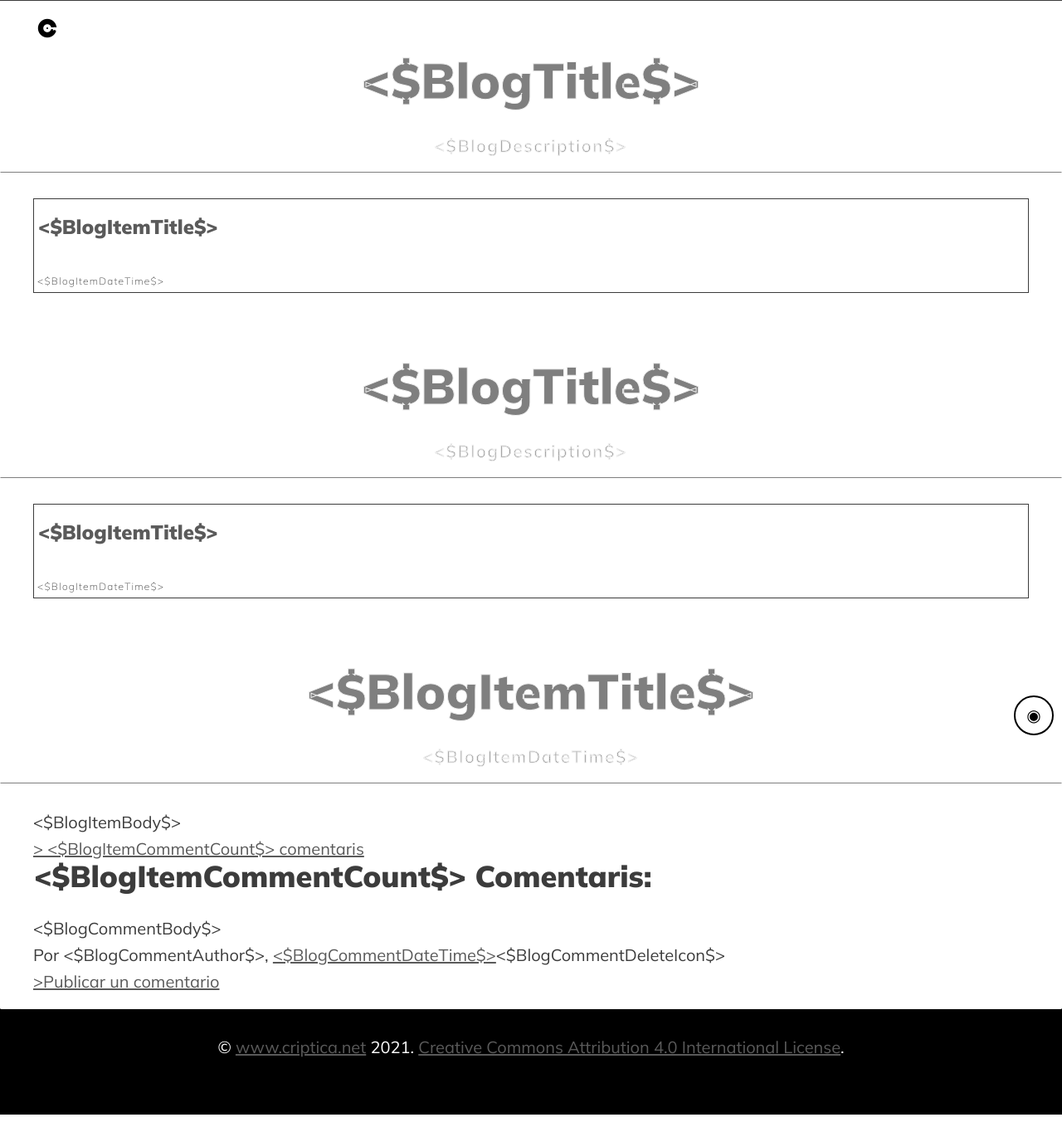
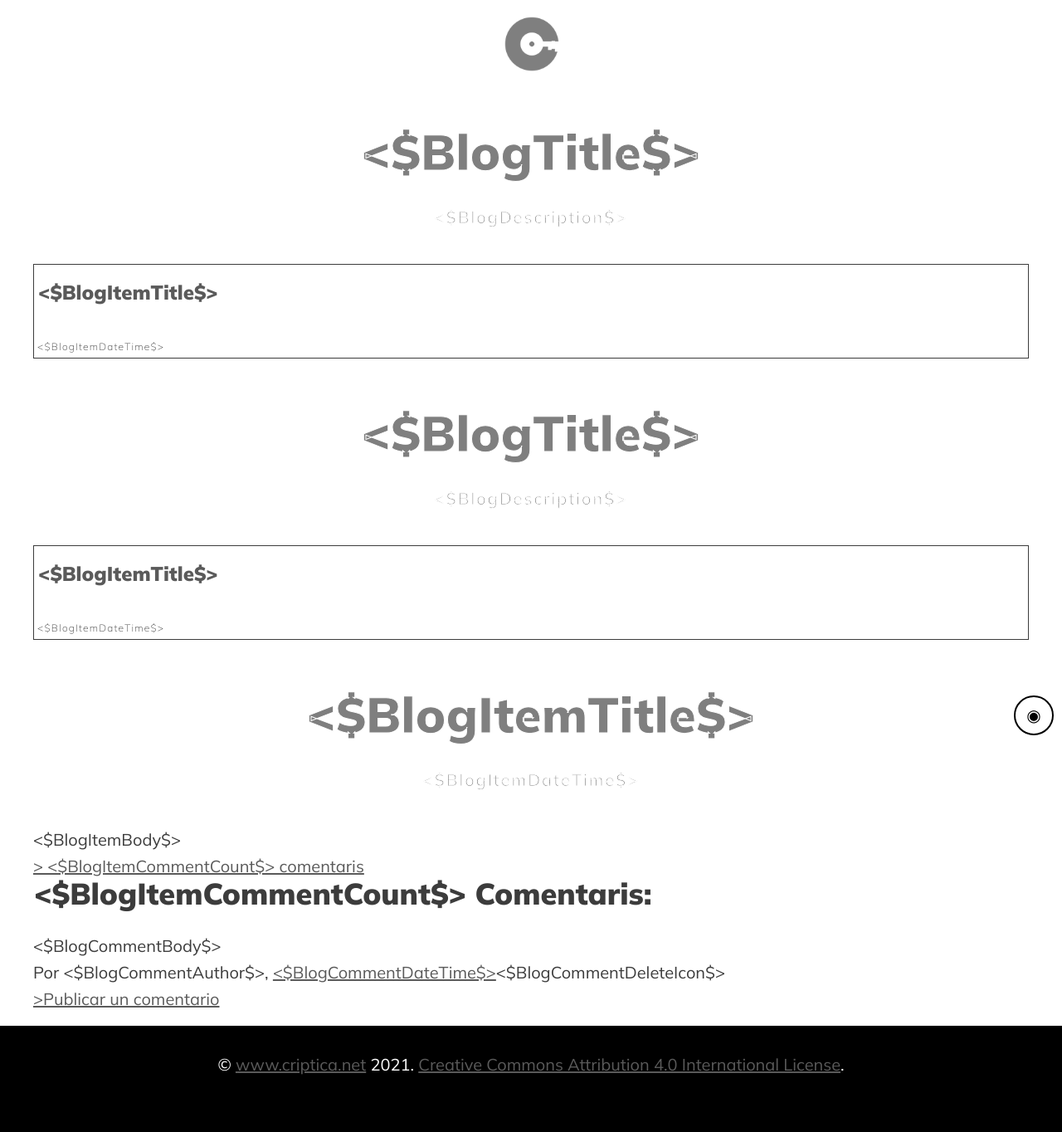
Before and after one commit to criptica/criptica.github.io, a Jekyll site: the page templates/template-blogger.html, which Jekyll copies as it is, in a window 1280 px wide. Shown: the whole page at 83% size. Built offline with Jekyll 4.4.1, drawn with Linux system fonts in a browser that asks for light colours; before the commit the page ends 1343 px from its top, so only the background shows below that.

Commit message:
Criptica Skin

```diff
--- a/src/styles/criptica-skin.css
+++ b/src/styles/criptica-skin.css
@@ -4,9 +4,23 @@ body {
 header,
 footer,
 nav {
+    border-color: transparent;
     text-align: center;
 }
-header {
+.logo {
+    border-radius: 50%;
+    height: 92px;
+    margin: 8px 0;
+    padding: 8px 0;
+    width: 92px;
+}
+.logo img {
+    height: 92px;
+    min-width: 92px;
+    opacity: .5;
+}
+#page-header {
     color: rgba(0,0,0,.5);
-    -webkit-text-stroke: 1px rgba(240,240,240,1);
+    -webkit-text-stroke: 1px rgba(255,255,255,1);
+    padding: 8px;
 }
--- a/templates/template-blogger.html
+++ b/templates/template-blogger.html
@@ -1,5 +1,5 @@
 <!DOCTYPE html>
-<html lang="en">
+<html lang="es">
 	<head>
 		<meta charset="utf-8">
 		<!-- Metadata -->
@@ -63,9 +63,9 @@
 
 		<!-- Page content -->
 		<div id="page" data-mode="page">
-			<nav id="site-nav" class="nav-smart">
+			<nav id="site-nav">
 				<div>
-					<a class="site-logo" href="<$BlogUrl$>" title="<$BlogTitle$>"><img src="https://criptica.github.io/src/ics/icon.png" alt="www.criptica.net"></a>
+					<a class="logo" href="<$BlogUrl$>" title="<$BlogTitle$>"><img src="https://criptica.github.io/src/ics/icon.png" alt="www.criptica.net"></a>
 				 </div>
 			</nav>
 
```
Also changed, not shown: 1 other file.
